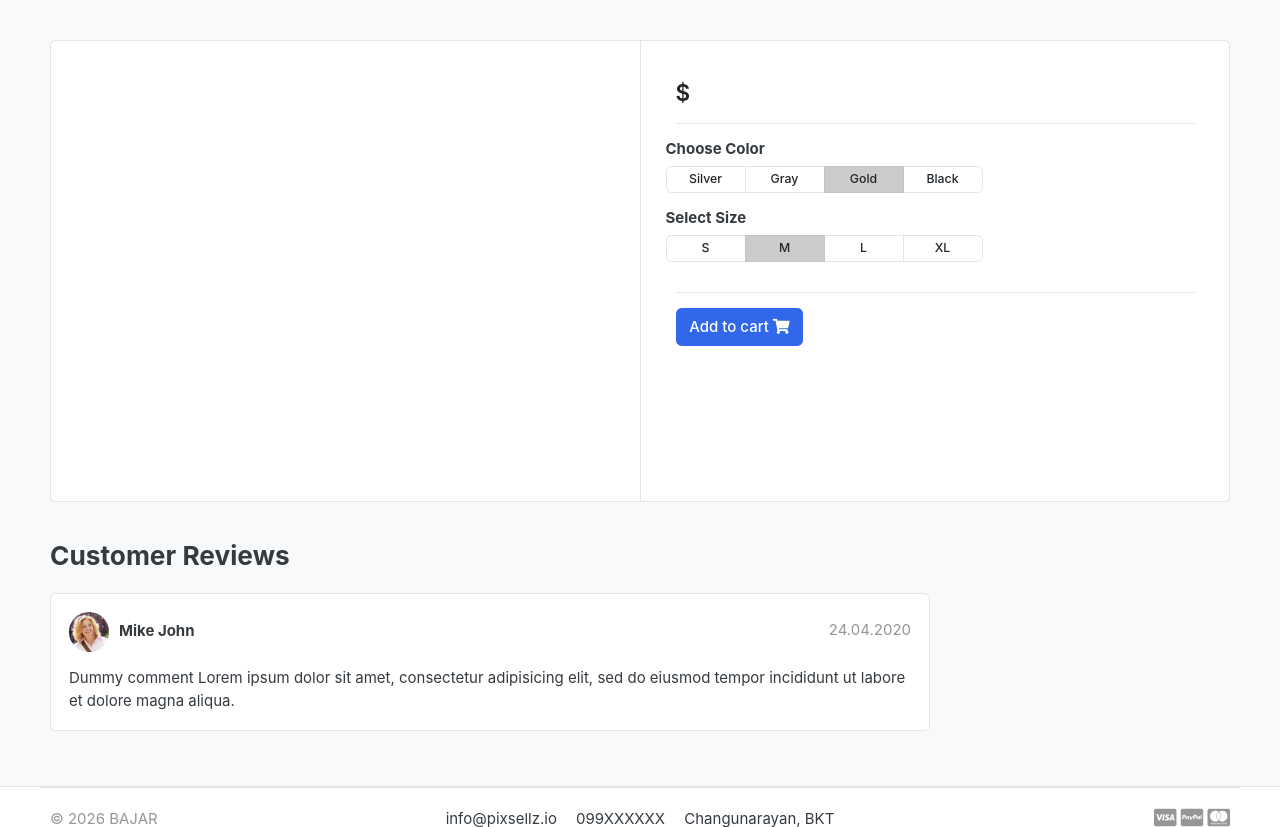
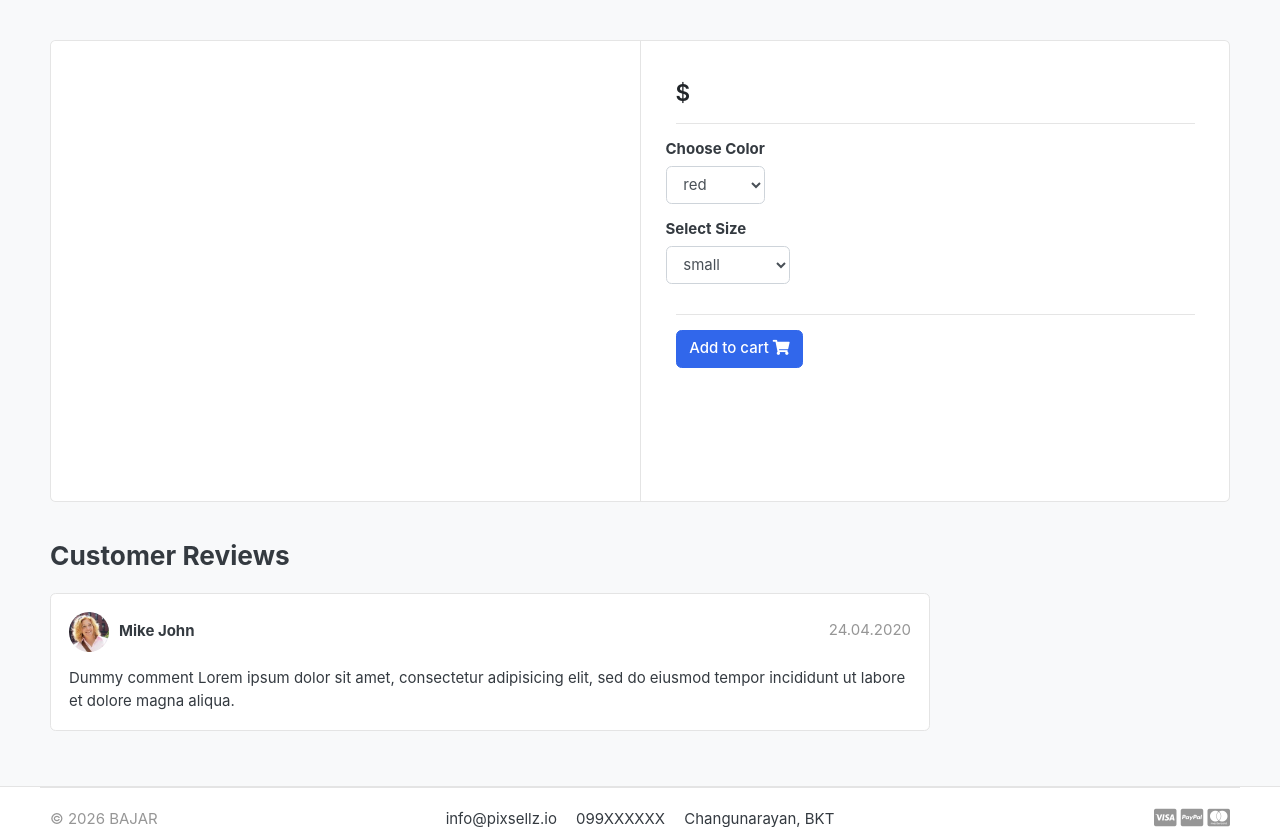
Before and after one commit to Mahessh01/Bajar, a Django app: template templates/store/product_detail.html in a window 1280 px wide. Shown: the part 133-960 px from the top of the page. Run offline with Django 5.2, Linux system fonts and the light colour scheme; the template is opened without the code that fills it, so the values that code supplies are empty; some libraries are stand-ins or nearby versions; some web fonts are replaced.

Commit message:
updated file

```diff
--- a/templates/store/product_detail.html
+++ b/templates/store/product_detail.html
@@ -23,6 +23,7 @@
 
                 <!-- DETAILS -->
                 <main class="col-md-6 border-left">
+                    <form action="{% url 'add_cart' single_product.id %}" method="GET">
                         <article class="content-body">
 
                             <h2 class="title">{{ single_product.product_name }}</h2>
@@ -40,25 +41,12 @@
                                 <div class="item-option-select">
                                     <h6>Choose Color</h6>
 
-                                <div class="btn-group btn-group-sm btn-group-toggle" data-toggle="buttons">
-
-                                    <label class="btn btn-light">
-                                        <input type="radio" name="radio_color" value="silver"> Silver
-                                    </label>
-
-                                    <label class="btn btn-light">
-                                        <input type="radio" name="radio_color" value="gray"> Gray
-                                    </label>
-
-                                    <label class="btn btn-light active">
-                                        <input type="radio" name="radio_color" value="gold" checked> Gold
-                                    </label>
-
-                                    <label class="btn btn-light">
-                                        <input type="radio" name="radio_color" value="black"> Black
-                                    </label>
-
-                                </div>
+                                    <select name="color" class="form-control">
+                                        <option value="red">red</option>
+                                        <option value="yellow">yellow</option>
+                                        <option value="black">black</option>
+                                        <option value="green">green</option>
+                                    </select>
                                 </div>
                             </div>
 
@@ -66,26 +54,12 @@
                             <div class="row">
                                 <div class="item-option-select">
                                     <h6>Select Size</h6>
-
-                                <div class="btn-group btn-group-sm btn-group-toggle" data-toggle="buttons">
-
-                                    <label class="btn btn-light">
-                                        <input type="radio" name="radio_size" value="S"> S
-                                    </label>
-
-                                    <label class="btn btn-light active">
-                                        <input type="radio" name="radio_size" value="M" checked> M
-                                    </label>
-
-                                    <label class="btn btn-light">
-                                        <input type="radio" name="radio_size" value="L"> L
-                                    </label>
-
-                                    <label class="btn btn-light">
-                                        <input type="radio" name="radio_size" value="XL"> XL
-                                    </label>
-
-                                </div>
+                                    <select name="size" class="form-control">
+                                        <option value="small">small</option>
+                                        <option value="medium">medium</option>
+                                        <option value="large">large</option>
+                                        <option value="Extra large">Extra large</option>
+                                    </select>
                                 </div>
                             </div>
 
@@ -103,13 +77,14 @@
                                     View Cart <i class="fas fa-eye"></i>
                                 </a>
                                 {% else %}
-                            <a href="{% url 'add_cart' single_product.id %}" class="btn btn-primary">
+                                <button type="submit" class="btn btn-primary">
                                     Add to cart <i class="fas fa-shopping-cart"></i>
-                            </a>
+                                </button>
                                 {% endif %}
                                 {% endif %}
 
                         </article>
+                    </form>
                 </main>
 
             </div>
```
Lines whose indentation alone changed are shown as unchanged.
